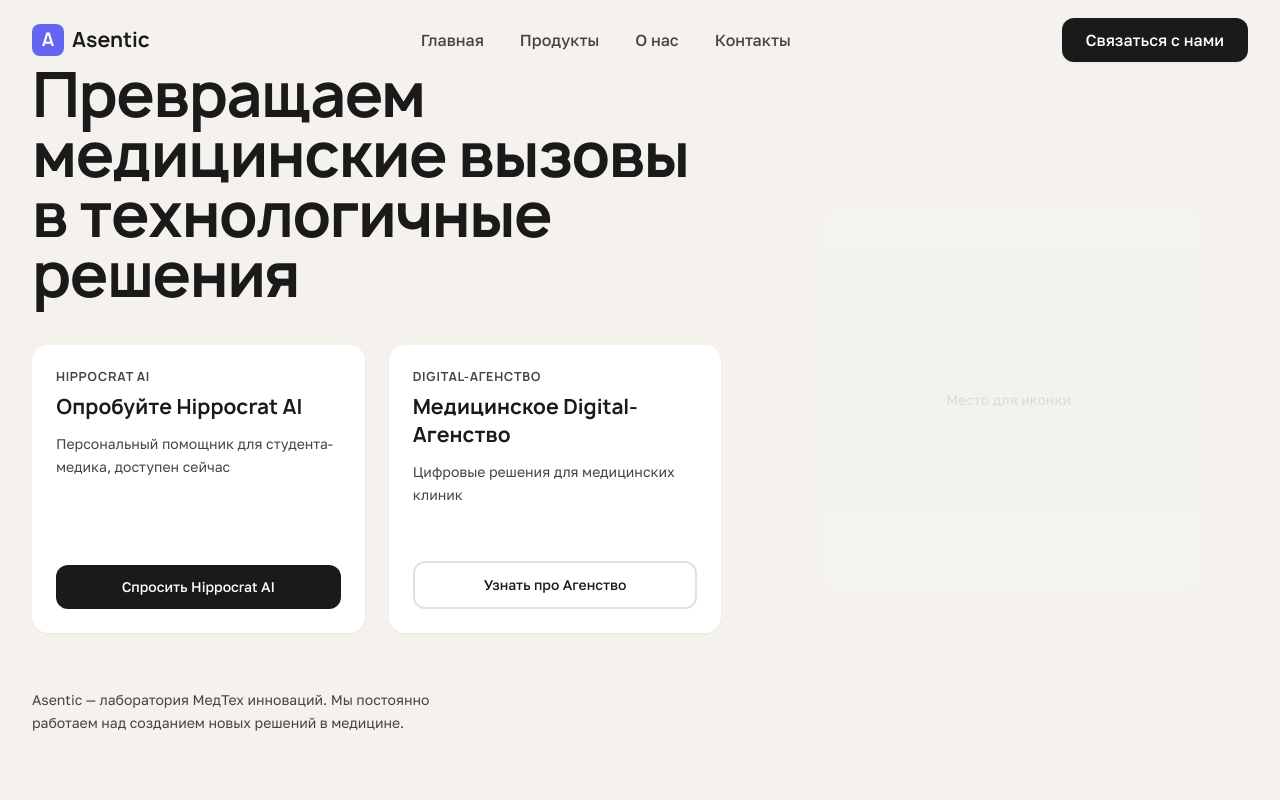
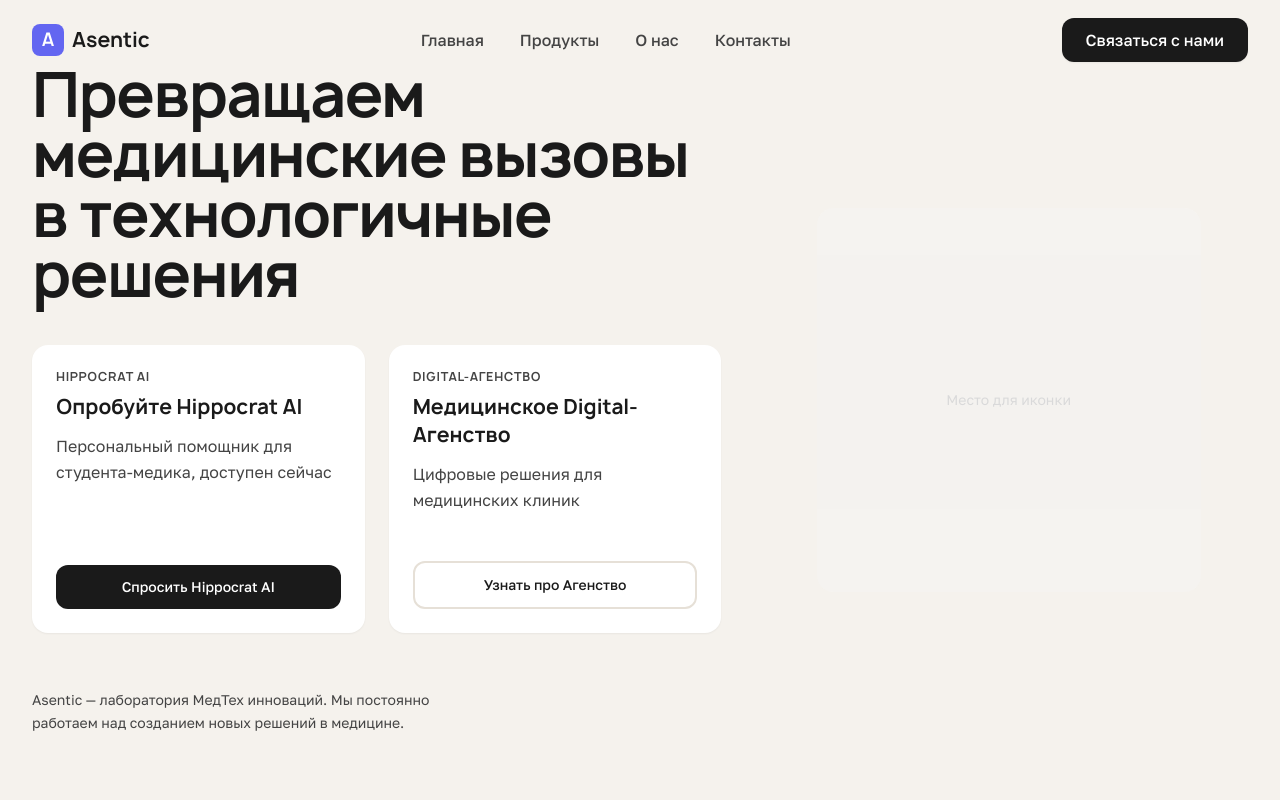
Before and after one commit to imnadsa/asentiq, a Next.js app: page / in a window 1280 px wide. Shown: the top 800 px of the page. Built offline with nearby package versions, Linux system fonts and the light colour scheme.

Commit message:
Update Hero.tsx

```diff
--- a/src/components/sections/Hero.tsx
+++ b/src/components/sections/Hero.tsx
@@ -67,7 +67,7 @@
                     <h2 className="text-xl font-manrope font-bold text-text-primary mb-3">
                       Опробуйте Hippocrat AI
                     </h2>
-                    <p className="text-sm text-text-secondary font-golos-text leading-relaxed">
+                    <p className="text-base text-text-secondary font-golos-text leading-relaxed">
                       Персональный помощник для студента-медика, доступен сейчас
                     </p>
                   </div>
@@ -90,7 +90,7 @@
                     <h2 className="text-xl font-manrope font-bold text-text-primary mb-3">
                       Медицинское Digital-Агенство
                     </h2>
-                    <p className="text-sm text-text-secondary font-golos-text leading-relaxed">
+                    <p className="text-base text-text-secondary font-golos-text leading-relaxed">
                       Цифровые решения для медицинских клиник
                     </p>
                   </div>
```
